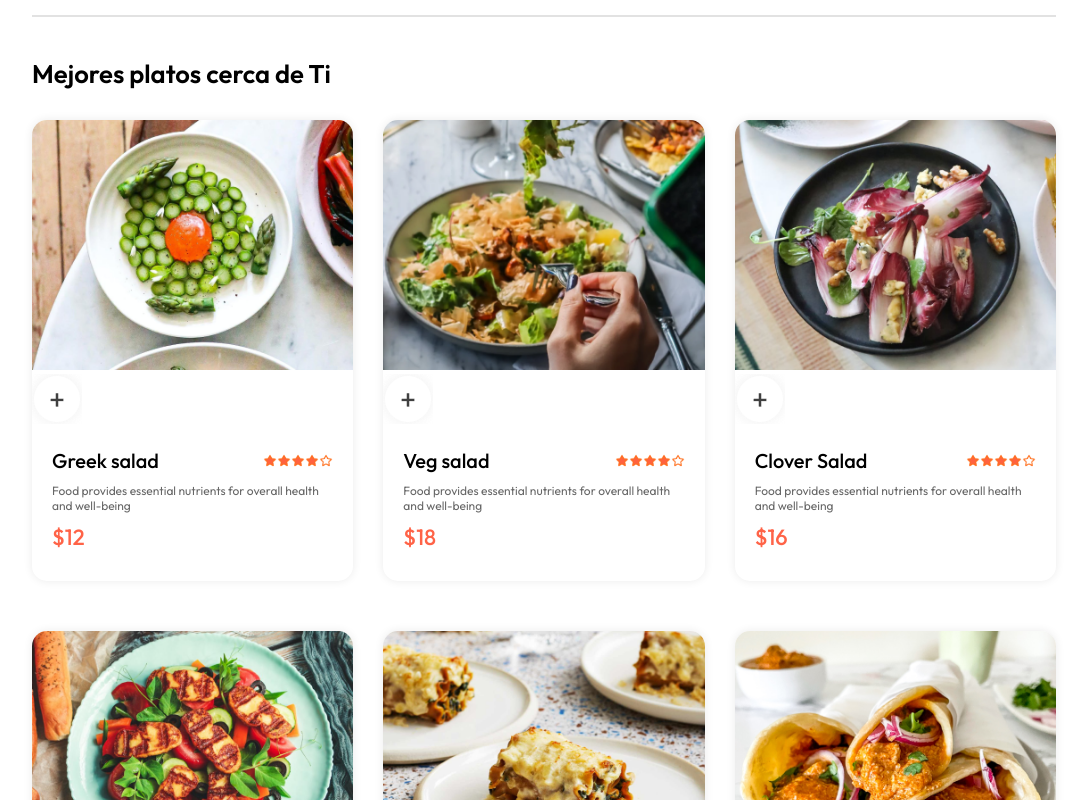
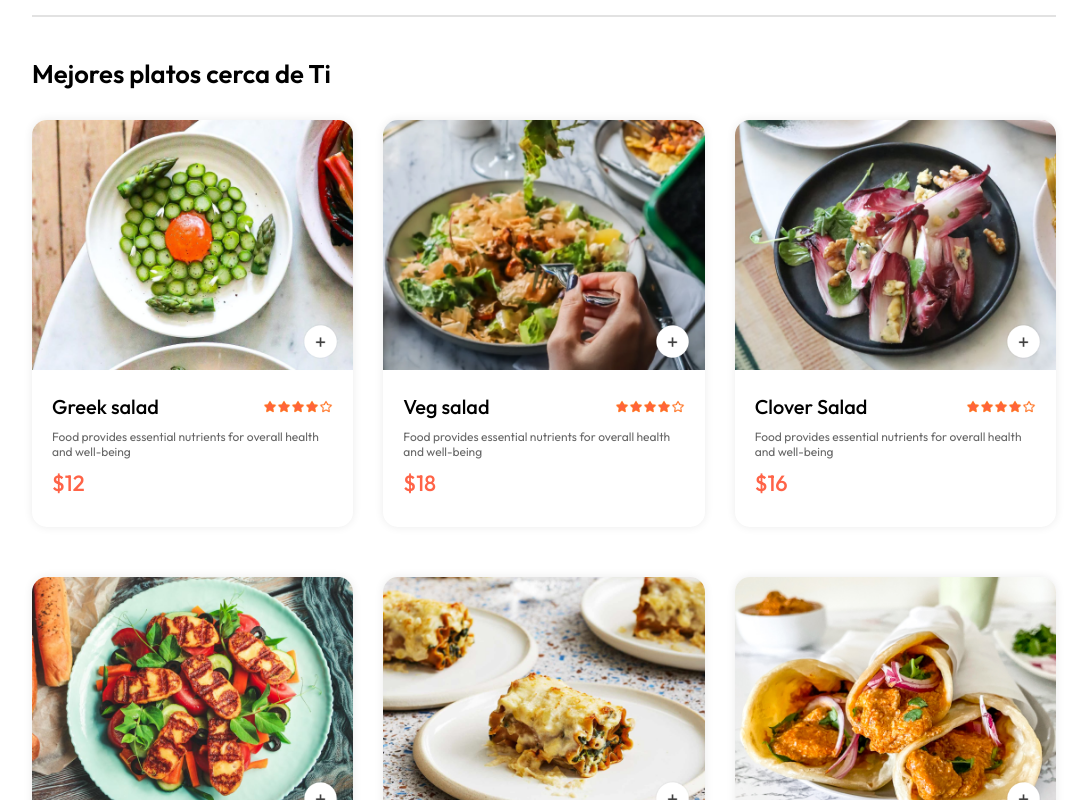
Before and after one commit to crearwebdesign/food, a React (Vite) app: page / in a window 1280 px wide. Shown: the part 920-1720 px from the top of the page, without its empty margins (96-1183 px from the left). Built offline with nearby package versions, Linux system fonts and the light colour scheme.

Commit message:
Act121124

```diff
--- a/src/components/FoodItem/FoodItem.css
+++ b/src/components/FoodItem/FoodItem.css
@@ -43,3 +43,32 @@
     font-weight: 500;
     margin: 10px 0px;
 }
+
+.food-item-img-container{
+    position: relative;
+}
+
+.food-item-img-container .add {
+    width: 35px;
+    position: absolute;
+    bottom: 15px;
+    right: 15px;
+    cursor: pointer;
+    border-radius: 50%;
+}
+
+.food-item-counter{
+    position: absolute;
+    bottom: 15px;
+    right: 15px;
+    display: flex;
+    align-items: center;
+    gap: 10px;
+    padding: 6px;
+    border-radius: 50px;
+    background-color: white;
+}
+
+.food-item-counter img {
+    width: 30px;
+}
```
